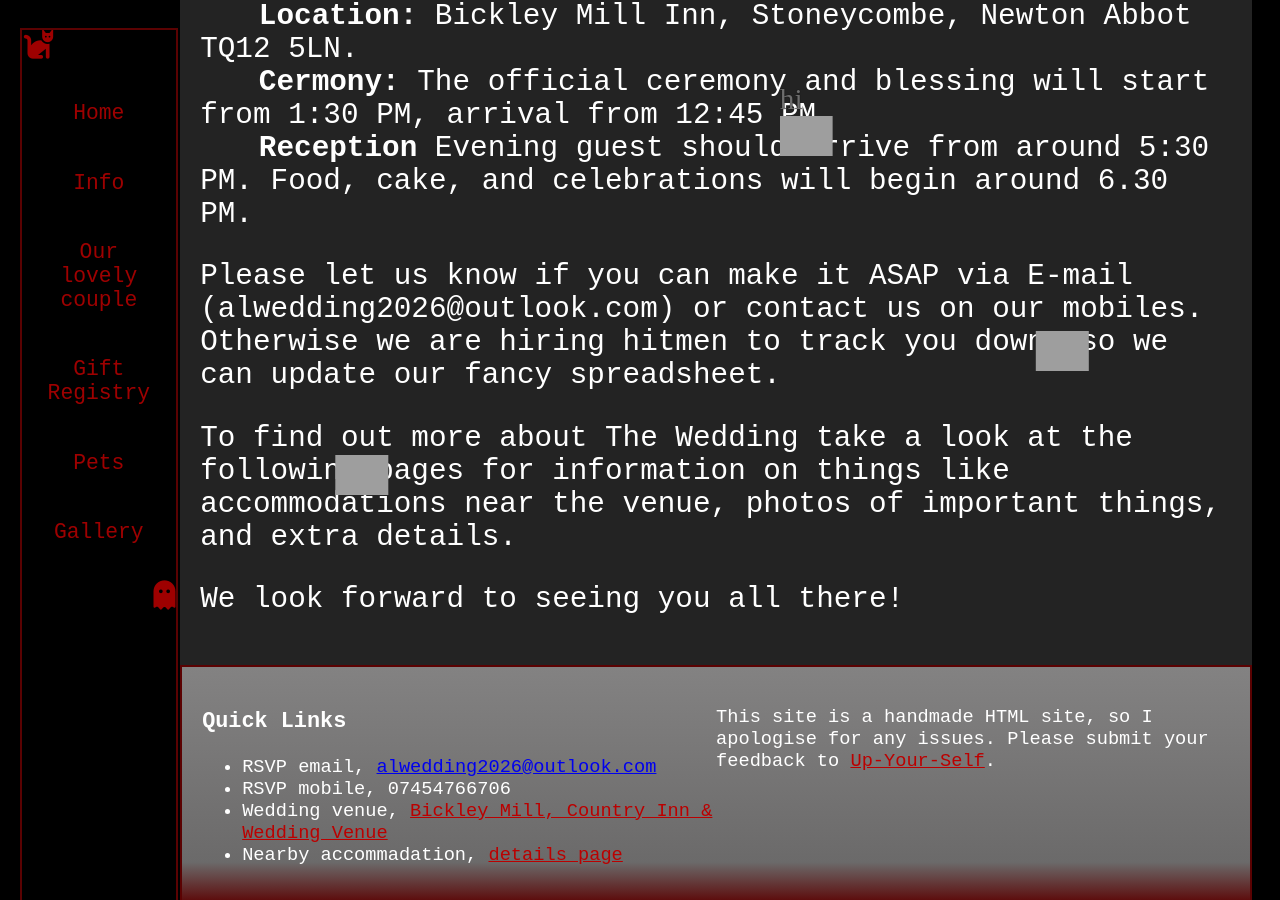
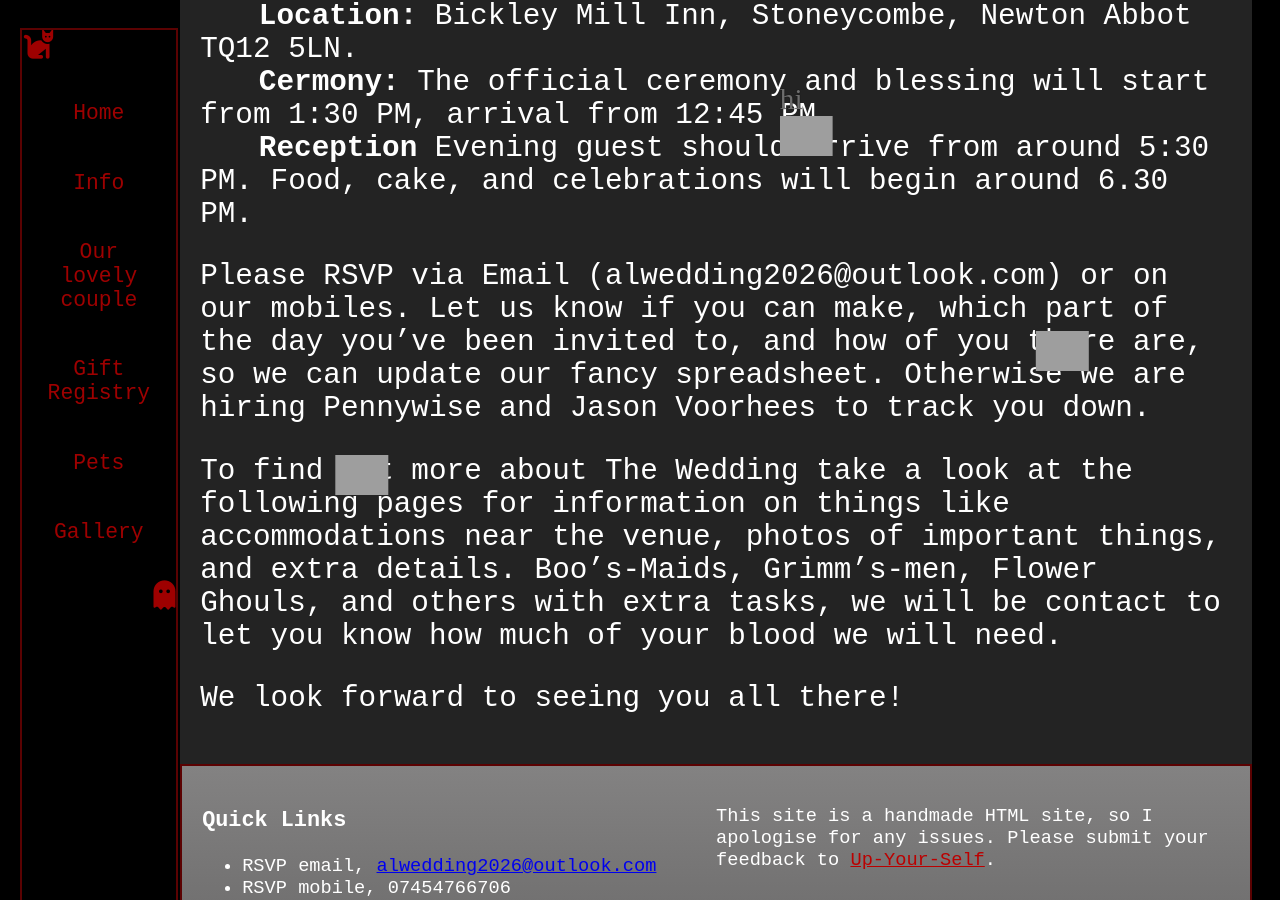
Before and after one commit to LewisSDAFNI/ALWedding2026, a Jekyll site: the page built from docs/index.md, in a window 1280 px wide and 900 px high, scrolled down 636 px. Built offline with Jekyll 4.4.1, drawn with Linux system fonts in a browser that asks for light colours; nearby versions of some CDN libraries; grey boxes are pictures that could not be loaded.

Commit message:
Make it spooky

```diff
--- a/docs/index.md
+++ b/docs/index.md
@@ -15,8 +15,8 @@ We are so excited to celebrate our special day with you!
 &emsp;&emsp;**Cermony:** The official ceremony and blessing will start from 1:30 PM, arrival from 12:45 PM. <br/>
 &emsp;&emsp;**Reception** Evening guest should arrive from around 5:30 PM. Food, cake, and celebrations will begin around 6.30 PM.<br/>
 
-Please let us know if you can make it ASAP via E-mail (alwedding2026@outlook.com) or contact us on our mobiles. Otherwise we are hiring hitmen to track you down, so we can update our fancy spreadsheet.
+Please RSVP via Email (alwedding2026@outlook.com) or on our mobiles. Let us know if you can make, which part of the day you've been invited to, and how of you there are, so we can update our fancy spreadsheet. Otherwise we are hiring Pennywise and Jason Voorhees to track you down.
 
-To find out more about The Wedding take a look at the following pages for information on things like accommodations near the venue, photos of important things, and extra details.
+To find out more about The Wedding take a look at the following pages for information on things like accommodations near the venue, photos of important things, and extra details. Boo's-Maids, Grimm's-men, Flower Ghouls, and others with extra tasks, we will be contact to let you know how much of your blood we will need.
 
 We look forward to seeing you all there!
```
